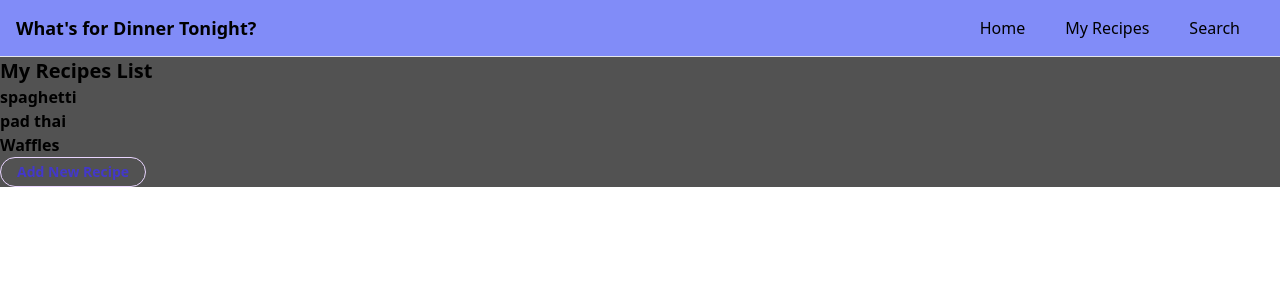
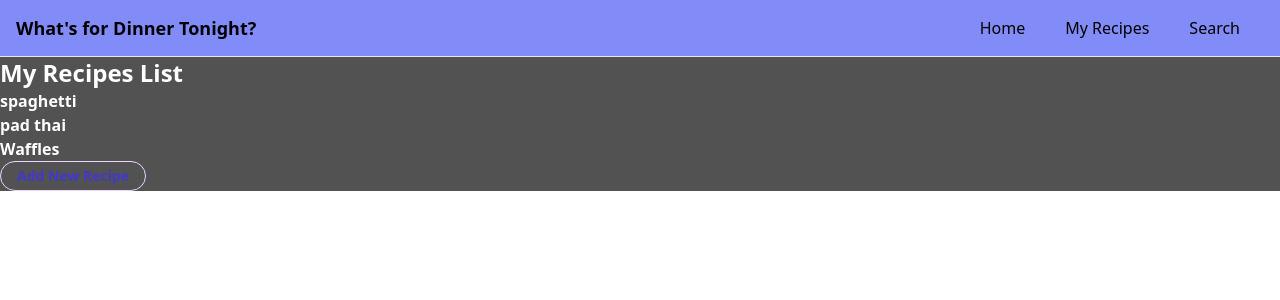
Before and after one commit to angski11422/whats-for-dinner, a React (Vite) app: page /myrecipes in a window 1280 px wide. Shown: the top 300 px of the page. Built offline with nearby package versions, Linux system fonts and the light colour scheme; data requests are answered from the project's data file.

Commit message:
small css change

```diff
--- a/src/components/MyRecipes.jsx
+++ b/src/components/MyRecipes.jsx
@@ -28,7 +28,7 @@ function MyRecipes() {
     return (
         <div className="bg-neutral-600 container m-auto grid grid-cols-3 gap-4">
             <aside>
-                <h1 className="text-xl font-bold">My Recipes List</h1>
+                <h1 className="text-2xl text-white font-bold">My Recipes List</h1>
                 {recipeList}
                 <button className="px-4 py-1 text-sm text-indigo-700 font-semibold rounded-full border border-purple-200 hover:text-white hover:bg-purple-600 hover:border-transparent focus:outline-none focus:ring-2 focus:ring-purple-600 focus:ring-offset-2" onClick={showRecipeForm}>Add New Recipe</button>
             </aside>
--- a/src/components/RecipeList.jsx
+++ b/src/components/RecipeList.jsx
@@ -9,7 +9,7 @@ function RecipeList({recipe}) {
     }
 
     return (
-        <div onClick={handleShowDetails}>
+        <div onClick={handleShowDetails} className="text-white" >
             <h6 className="font-semibold">{recipe.strMeal}</h6>
             {isClicked ? (
             <div>
```
